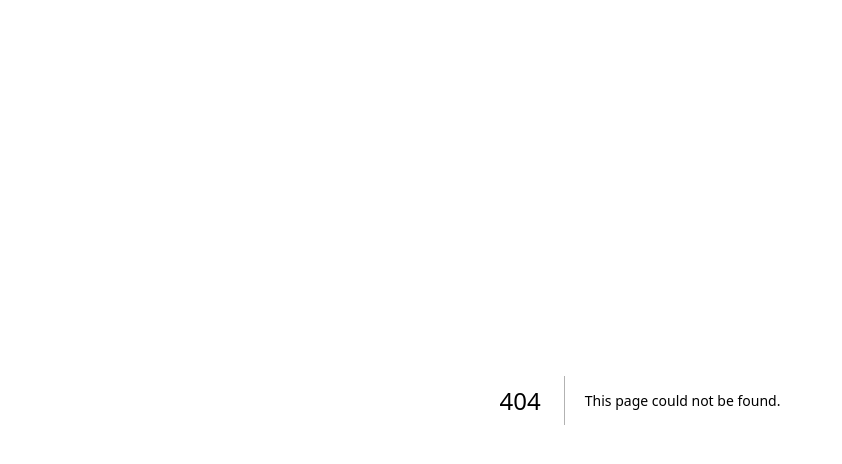
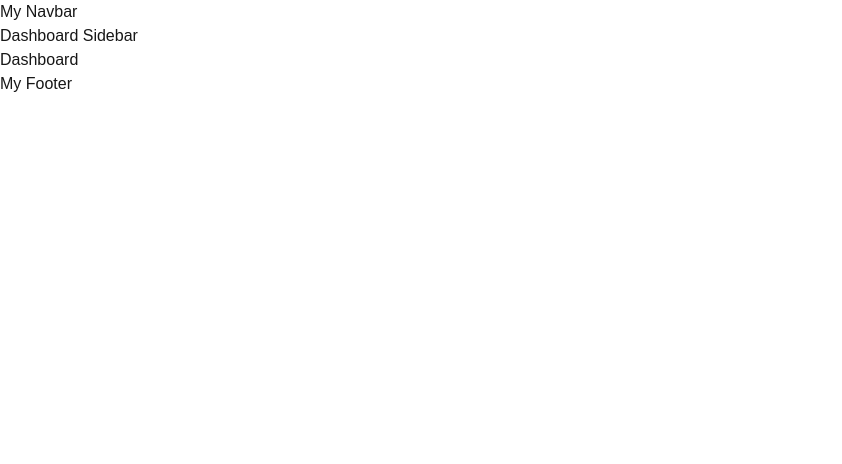
Before and after one commit to hafiz-1/Nextjs, a Next.js app in the folder fundamentals/: page /dashboard in a window 1280 px wide. Before the commit this address had no page. Shown: the top 464 px of the page, without its empty margins (0-842 px from the left). Built offline with nearby package versions, Linux system fonts and the light colour scheme.

Commit message:
layout &Nested layout

```diff
--- /dev/null
+++ b/fundamentals/app/about/page.tsx
@@ -0,0 +1,3 @@
+export default function Home() {
+  return <h1>Home Page</h1>;
+}
--- /dev/null
+++ b/fundamentals/app/dashboard/layout.tsx
@@ -0,0 +1,13 @@
+export default function DashboardLayout({
+  children,
+}: {
+  children: React.ReactNode;
+}) {
+  return (
+    <div>
+      <aside>Dashboard Sidebar</aside>
+
+      <main>{children}</main>
+    </div>
+  );
+}
--- /dev/null
+++ b/fundamentals/app/dashboard/page.tsx
@@ -0,0 +1,3 @@
+export default function Dashboard() {
+  return <h1>Dashboard</h1>;
+}
--- /dev/null
+++ b/fundamentals/app/dashboard/settings/page.tsx
@@ -0,0 +1,3 @@
+export default function Settings() {
+  return <h1>Settings</h1>;
+}
--- a/fundamentals/app/layout.tsx
+++ b/fundamentals/app/layout.tsx
@@ -23,7 +23,13 @@ export default function RootLayout({ children }: LayoutProps<"/">) {
       lang="en"
       className={`${geistSans.variable} ${geistMono.variable} h-full antialiased`}
     >
-      <body className="min-h-full flex flex-col">{children}</body>
+      <body>
+        <nav>My Navbar</nav>
+
+        {children}
+
+        <footer>My Footer</footer>
+      </body>
     </html>
   );
 }
```
